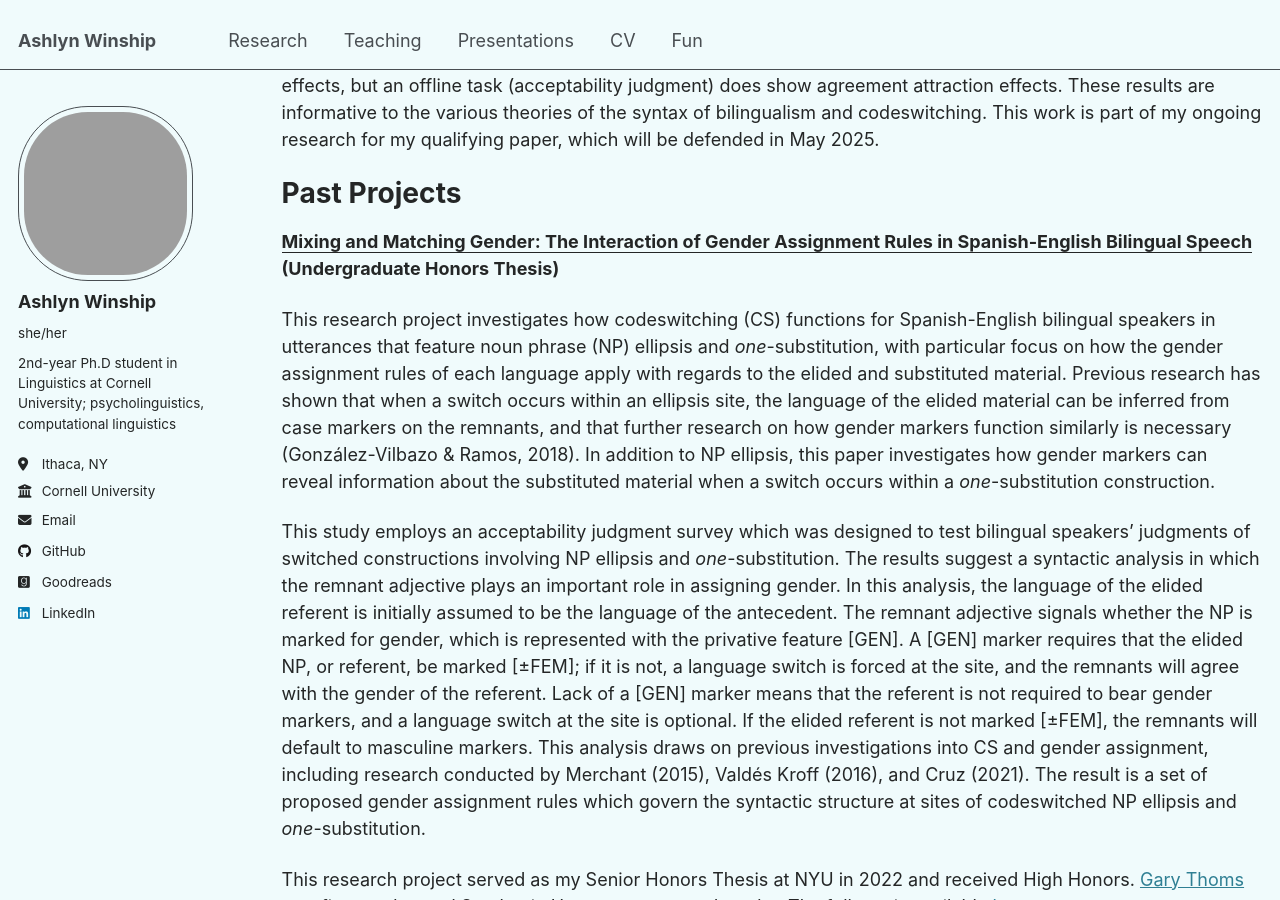
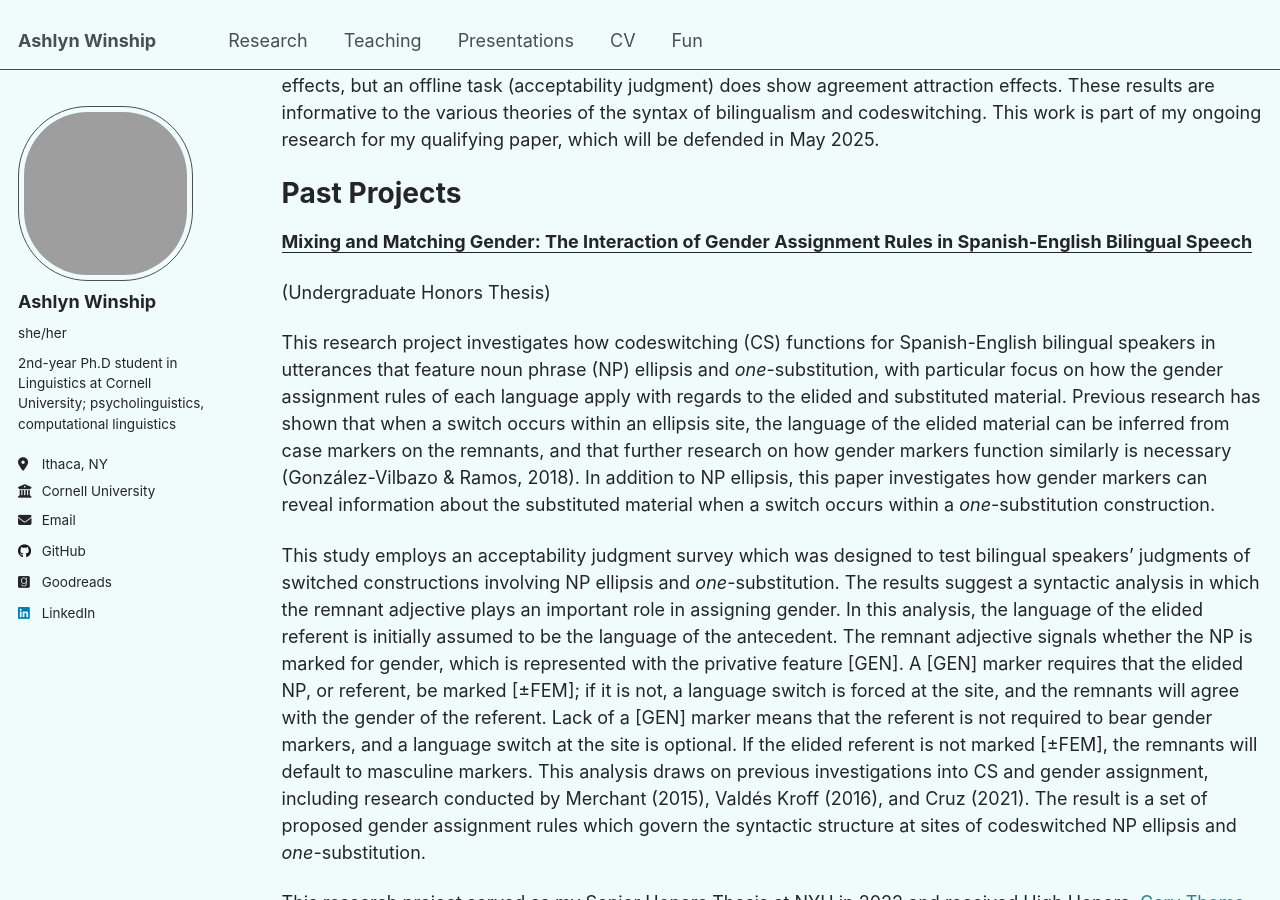
Before and after one commit to ashlynwinship/ashlynwinship.github.io, a Jekyll site: the page built from _pages/research.md, in a window 1280 px wide and 900 px high, scrolled down 916 px. Built offline with Jekyll 4.4.1, drawn with Linux system fonts in a browser that asks for light colours; grey boxes are pictures that could not be loaded.

```diff
--- a/_pages/research.md
+++ b/_pages/research.md
@@ -23,7 +23,8 @@ Number agreement attraction, a process in which the number feature of a noun bet
 # Past Projects
 
 <b><ins>Mixing and Matching Gender: The Interaction of Gender Assignment Rules in Spanish-English Bilingual Speech</ins></b>
-<b>(Undergraduate Honors Thesis)</b>
+
+(Undergraduate Honors Thesis)
 
 This research project investigates how codeswitching (CS) functions for Spanish-English bilingual speakers in utterances that feature noun phrase (NP) ellipsis and <em>one</em>-substitution, with particular focus on how the gender assignment rules of each language apply with regards to the elided and substituted material. Previous research has shown that when a switch occurs within an ellipsis site, the language of the elided material can be inferred from case markers on the remnants, and that further research on how gender markers function similarly is necessary (González-Vilbazo & Ramos, 2018). In addition to NP ellipsis, this paper investigates how gender markers can reveal information about the substituted material when a switch occurs within a <em>one</em>-substitution construction.
 
```
